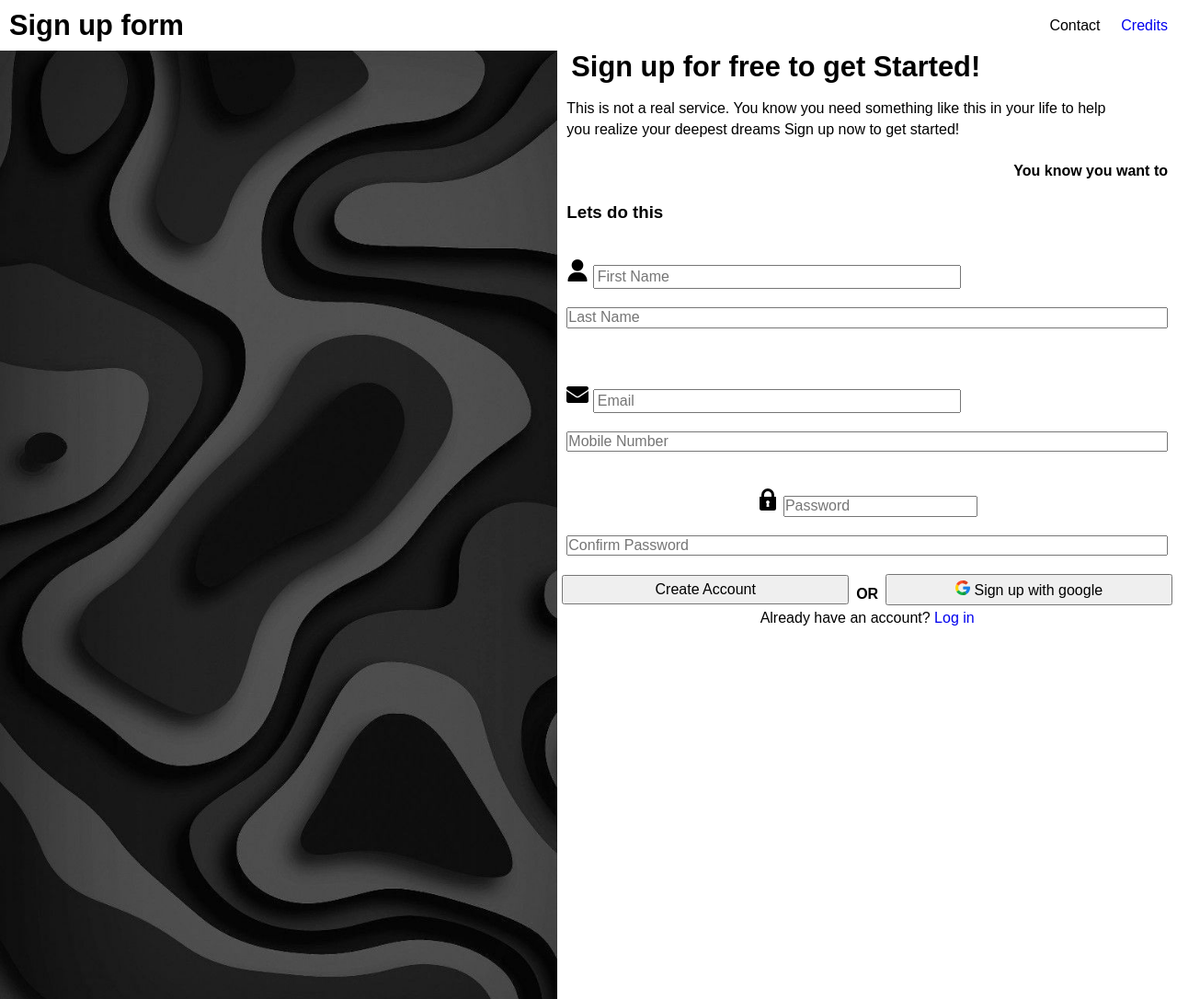
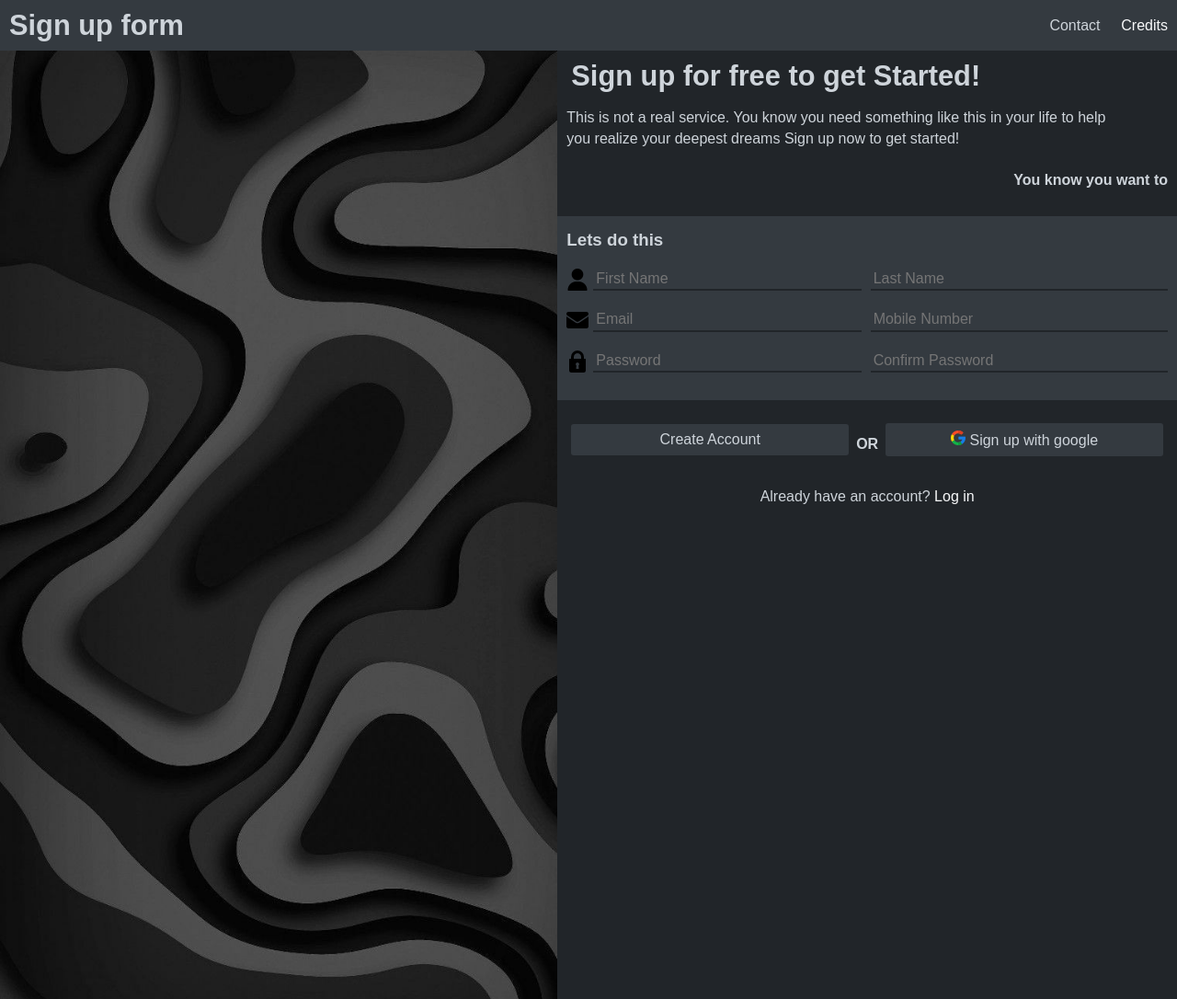
Before and after one commit to zondiMaqina/sign_up_form, a plain HTML site: page index.html in a window 1280 px wide. Shown: the top 1086 px of the page at 92% size. Drawn offline with Linux system fonts and the light colour scheme.

Commit message:
finish content colors

```diff
--- a/index.html
+++ b/index.html
@@ -35,28 +35,31 @@
       <form action="#" method="post">
         <div class="form-data">
           <h3>Lets do this</h3>
-          <p>
+          <div class="item">
             <div class="user-names">
               <img src="./images/icons_logos/user.png" alt="user icon">
               <input type="text" required placeholder="First Name" name="user_first_name">
             </div>
             <input type="text" required placeholder="Last Name" name="user_last_name">
-          </p>
+          </div>
 
-          <p>
+          <div class="item">
             <div class="user_email">
               <img src="./images/icons_logos/email.png" alt="envelope icon">
               <input type="email" required name="user_email" placeholder="Email">
             </div>
             <input type="text" maxlength="10" name="user_mobile_number" placeholder="Mobile Number">
-          </p>
+          </div>
 
-          <p>
-            <img src="./images/icons_logos/lock.png" alt="locker icon">
-            <input type="password" minlength="5" required name="user_password" placeholder="Password">
-          </p>
-          <input type="password" minlength="5" required name="password_confirmation" placeholder="Confirm Password">
+          <div class="item">
+            <div>
+              <img src="./images/icons_logos/lock.png" alt="locker icon">
+              <input type="password" minlength="5" required name="user_password" placeholder="Password">
+            </div>
+            <input type="password" minlength="5" required name="password_confirmation" placeholder="Confirm Password">
+          </div>
         </div>
+
         <div class="options">
           <button>Create Account</button>
           <strong>OR</strong>
--- a/styling_files/styles.css
+++ b/styling_files/styles.css
@@ -12,13 +12,28 @@
 /* 4 primary colors */
 
 :root{
-  --text-color: ;
-  --header-bg-color: ;
-  --main-bg-color: ;
-  --footer-bg-color: ;
-  --anchor-color: ;
+  --text-color: #CED4DA;
+  --header-bg-color: #343A40;
+  --main-bg-color: #212529;
+  --anchor-color: #F8F9FA;
   --flex-type: flex;
   --no-style: none;
+}
+
+a{
+  color: var(--anchor-color);
+}
+
+a:hover{
+  filter: opacity(0.5);
+}
+
+h1, h2, p, strong, h3, li{
+  color: var(--text-color);
+}
+
+ul li:hover{
+  font-weight: bold;
 }
 
 body{
@@ -30,8 +45,17 @@ header{
   justify-content: space-between;
   padding: 10px 10px;
   align-items: center;
-  /* position: sticky;
-  top: 0px; */
+  position: sticky;
+  top: 0px;
+  background-color: var(--header-bg-color);
+}
+
+section.right-content{
+  padding-bottom: 20px;
+}
+
+main{
+  background-color: var(--main-bg-color);
 }
 
 header h1{
@@ -73,7 +97,8 @@ section.introductory-text strong{
   display: flex;
   flex-flow: column nowrap;
   row-gap: 20px;
-  padding: 15px 10px;
+  padding: 15px 10px 30px 10px;
+  background-color: #343A40;
 }
 
 form div.form-data .item{
@@ -96,6 +121,9 @@ div.form-data div div{
 div.form-data div div input{
   width: 100%;
   padding: 2px 3px;
+  border: none;
+  background: transparent;
+  border-bottom: 2px solid var(--main-bg-color);
 }
 
 div.form-data div input{
@@ -103,29 +131,60 @@ div.form-data div input{
   max-width: 400px;
   width: 100%;
   padding: 2px 3px;
+  border: none;
+  background: transparent;
+  border-bottom: 2px solid var(--main-bg-color);
+}
+
+input:focus{
+  outline: none;
+}
+
+input:focus:invalid{
+  border-bottom: 1px solid red;
+}
+
+input:focus:valid{
+  border-bottom: 1px solid #588157;
 }
 
 form .options{
   display: var(--flex-type);
   flex-flow: column wrap;
   column-gap: 10px;
-  padding: 5px;
+  margin-top: 20px;
+  padding: 5px 15px;
   align-items: center;
   gap: 8px;
 }
 
 .options button{
   width: 80%;
-  padding: 5px;
+  padding: 8px;
+  border: none;
+  border-radius: 3px;
+  background-color: var(--header-bg-color);
+  color: var(--text-color);
+}
+
+.options button:hover{
+  filter: opacity(0.5);
+  cursor: pointer;
+}
+
+.options button:active{
+  filter: none;
 }
 
 section.right-content p{
   text-align: center;
+  margin-top: 10px;
 }
 
 footer{
   text-align: center;
   padding: 10px;
+  background-color: var(--header-bg-color);
 }
 
 @media screen and (min-width: 650px) {
@@ -136,12 +195,15 @@ footer{
   }
 
   main > section{
+    display: var(--flex-type);
+    flex-flow: column;
+    gap: 20px;
     flex-basis: 800px;
   }
 
   section.introductory-text .outline h2{
     text-align: start;
-    margin: 0 15px;
+    margin: 10px 15px;
     font-size: calc(18px + 1vw);
   }
 
@@ -161,5 +223,6 @@ footer{
 
   form .options{
     flex-flow: row;
+    margin-top: 20px;
   }
 }
```
